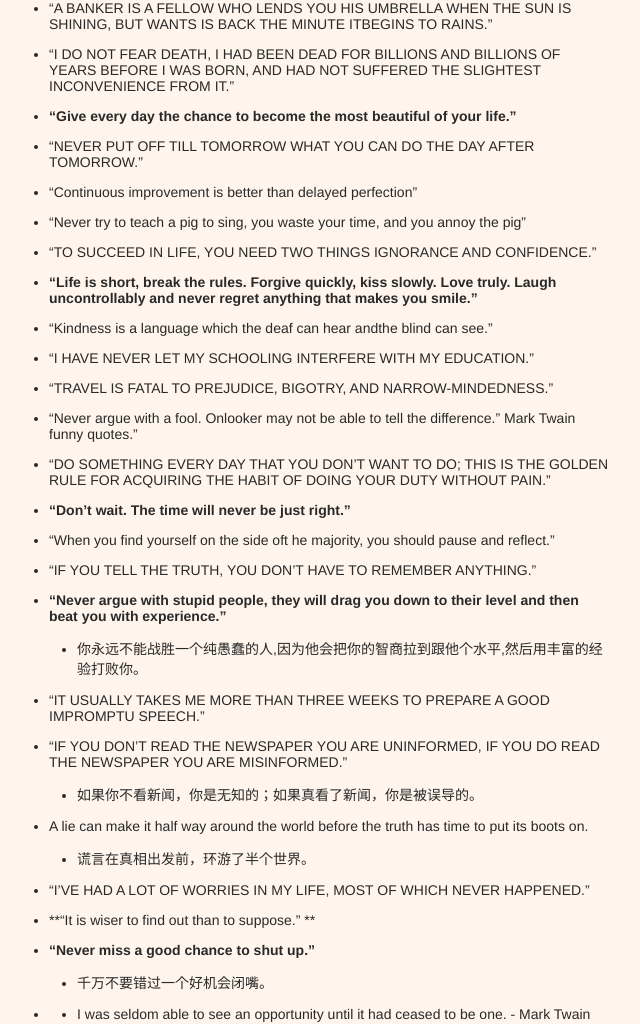
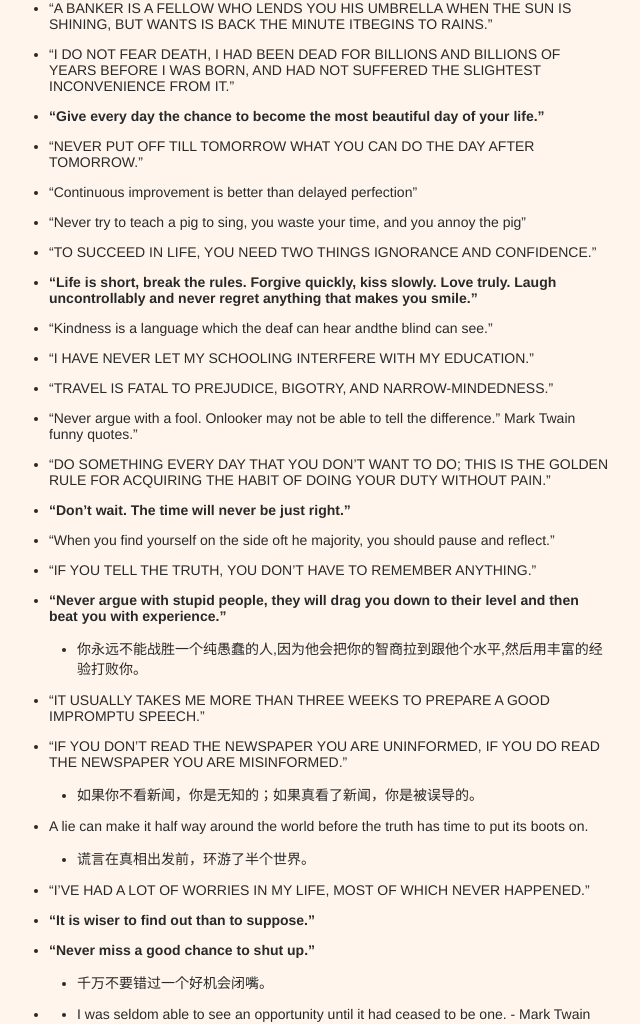
Before and after one commit to xianyuxmu/xianyuxmu.github.io, a Jekyll site: the page built from _posts/2017-06-17-chicken-soup.md, in a window 1280 px wide and 1400 px high, scrolled down 15800 px. Shown: the part 152-1176 px from the top of the window, without its empty margins (325-965 px from the left). Built offline with Jekyll 4.4.1, drawn with Linux system fonts in a browser that asks for light colours; comment, search, counter and statistics services are not loaded.

Commit message:
错误更正

```diff
--- a/_posts/2017-06-17-chicken-soup.md
+++ b/_posts/2017-06-17-chicken-soup.md
@@ -435,7 +435,7 @@ Wikipedia：[Michelangelo](https://en.wikipedia.org/wiki/Michelangelo)
 - “EXPLORE. DREAM. DISCOVER.”
 - “A BANKER IS A FELLOW WHO LENDS YOU HIS UMBRELLA WHEN THE SUN IS SHINING, BUT WANTS IS BACK THE MINUTE ITBEGINS TO RAINS.”
 - “I DO NOT FEAR DEATH, I HAD BEEN DEAD FOR BILLIONS AND BILLIONS OF YEARS BEFORE I WAS BORN, AND HAD NOT SUFFERED THE SLIGHTEST INCONVENIENCE FROM IT.”
-- **“Give every day the chance to become the most beautiful of your life.”**
+- **“Give every day the chance to become the most beautiful day of your life.”**
 - “NEVER PUT OFF TILL TOMORROW WHAT YOU CAN DO THE DAY AFTER TOMORROW.”
 - “Continuous improvement is better than delayed perfection”
 - “Never try to teach a pig to sing, you waste your time, and you annoy the pig”
@@ -457,7 +457,7 @@ Wikipedia：[Michelangelo](https://en.wikipedia.org/wiki/Michelangelo)
 - A lie can make it half way around the world before the truth has time to put its boots on.
 	- 谎言在真相出发前，环游了半个世界。
 - “I’VE HAD A LOT OF WORRIES IN MY LIFE, MOST OF WHICH NEVER HAPPENED.”
-- **“It is wiser to find out than to suppose.” **
+- **“It is wiser to find out than to suppose.”**
 - **“Never miss a good chance to shut up.”**
 	- 千万不要错过一个好机会闭嘴。
 - - I was seldom able to see an opportunity until it had ceased to be one. - Mark Twain
```
